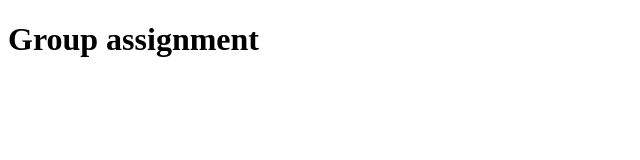
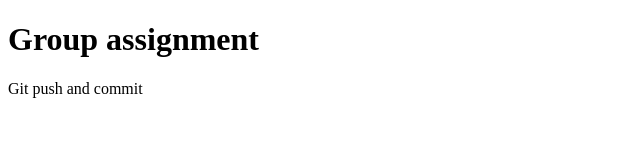
Before and after one commit to JohnKamau79/Team-John, a plain HTML site: page OneDrive/Desktop/group assignment/index.html in a window 1280 px wide. Shown: the whole page, without its empty margins (0-640 px from the left). Drawn offline with Linux system fonts and the light colour scheme.

Commit message:
push the code in vs

```diff
--- a/OneDrive/Desktop/group assignment/index.html
+++ b/OneDrive/Desktop/group assignment/index.html
@@ -5,6 +5,7 @@
     <meta name="viewport" content="width=device-width, initial-scale=1.0">
     <title>Document</title>
     <h1>Group assignment</h1>
+    <p>Git push and commit</p>
 </head>
 <body>
 
```
